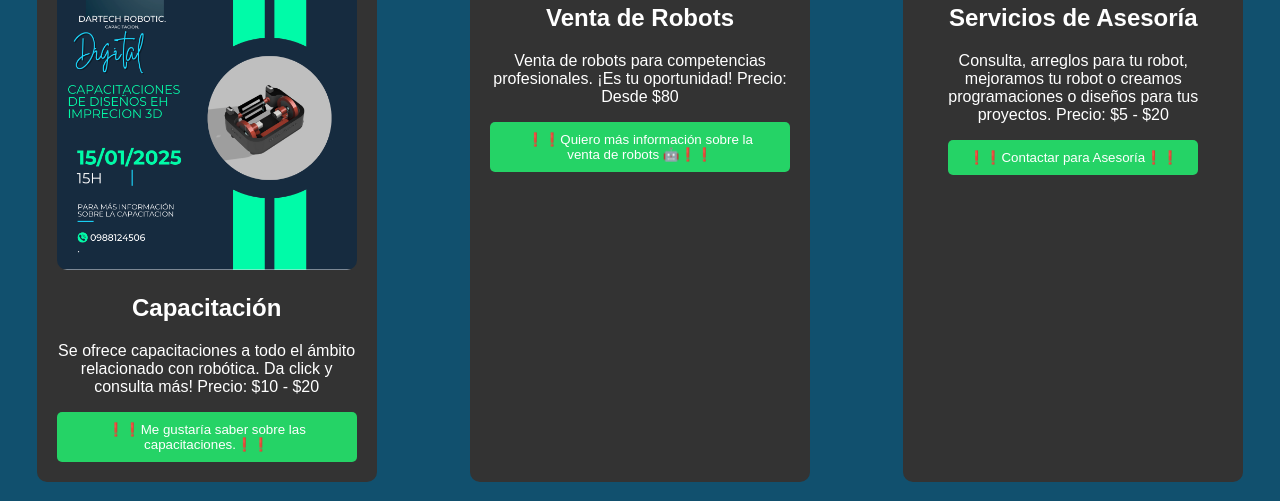
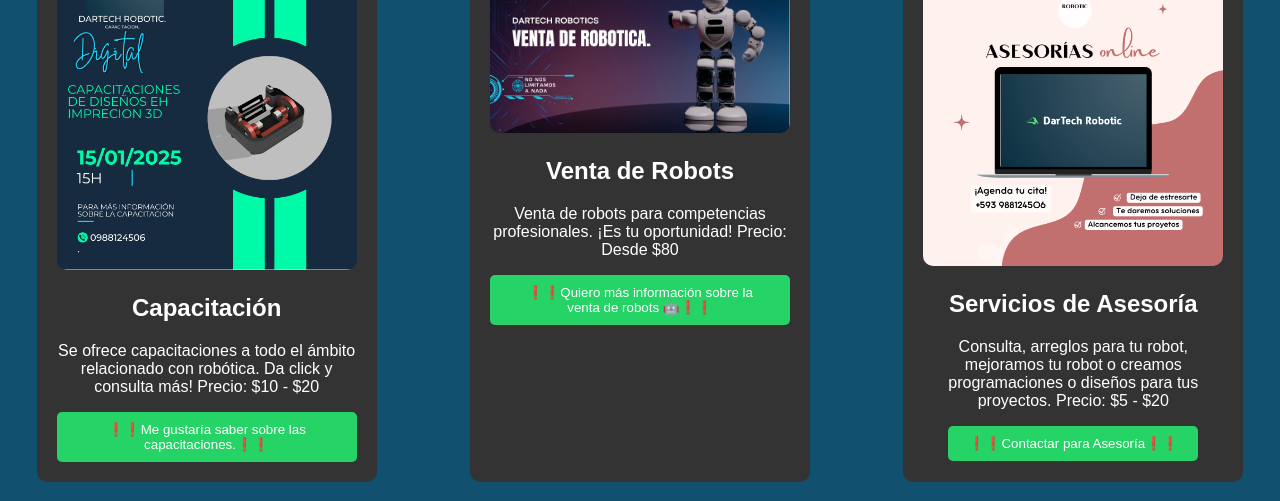
Before and after one commit to DarTechRobotics/DarTech-Robotics.github.io, a plain HTML site: page dare.html in a window 1280 px wide. Shown: the part 2374-2875 px from the top of the page. Drawn offline with Linux system fonts and the light colour scheme.

Commit message:
Update dare.html

```diff
--- a/dare.html
+++ b/dare.html
@@ -94,7 +94,7 @@
 
             <!-- Venta de Productos -->
             <div class="contenedorImagen">
-                <img src="Captura de pantalla 2024-12-21 a la(s) 9.00.02 p. m..png" width="300px" alt="Venta de productos">
+                <img src="venta de robots.png" width="300px" alt="Venta de productos">
                 <h2>Venta de Robots</h2>
                 <p>Venta de robots para competencias profesionales. ¡Es tu oportunidad! Precio: Desde $80</p>
                 <a href="https://wa.me/593988124506?text=Me%20interesa%20la%20Venta%20de%20Productos" target="_blank">
@@ -104,7 +104,7 @@
 
             <!-- Asesoría -->
             <div class="contenedorImagen">
-                <img src="Post de instagram asesorías online rosado claro..png" width="300px" alt="Asesoría">
+                <img src="Asesoria online.png" width="300px" alt="Asesoría">
                 <h2>Servicios de Asesoría</h2>
                 <p>Consulta, arreglos para tu robot, mejoramos tu robot o creamos programaciones o diseños para tus proyectos. Precio: $5 - $20</p>
                 <a href="https://wa.me/593988124506?text=Me%20interesa%20la%20Asesoría" target="_blank">
```
